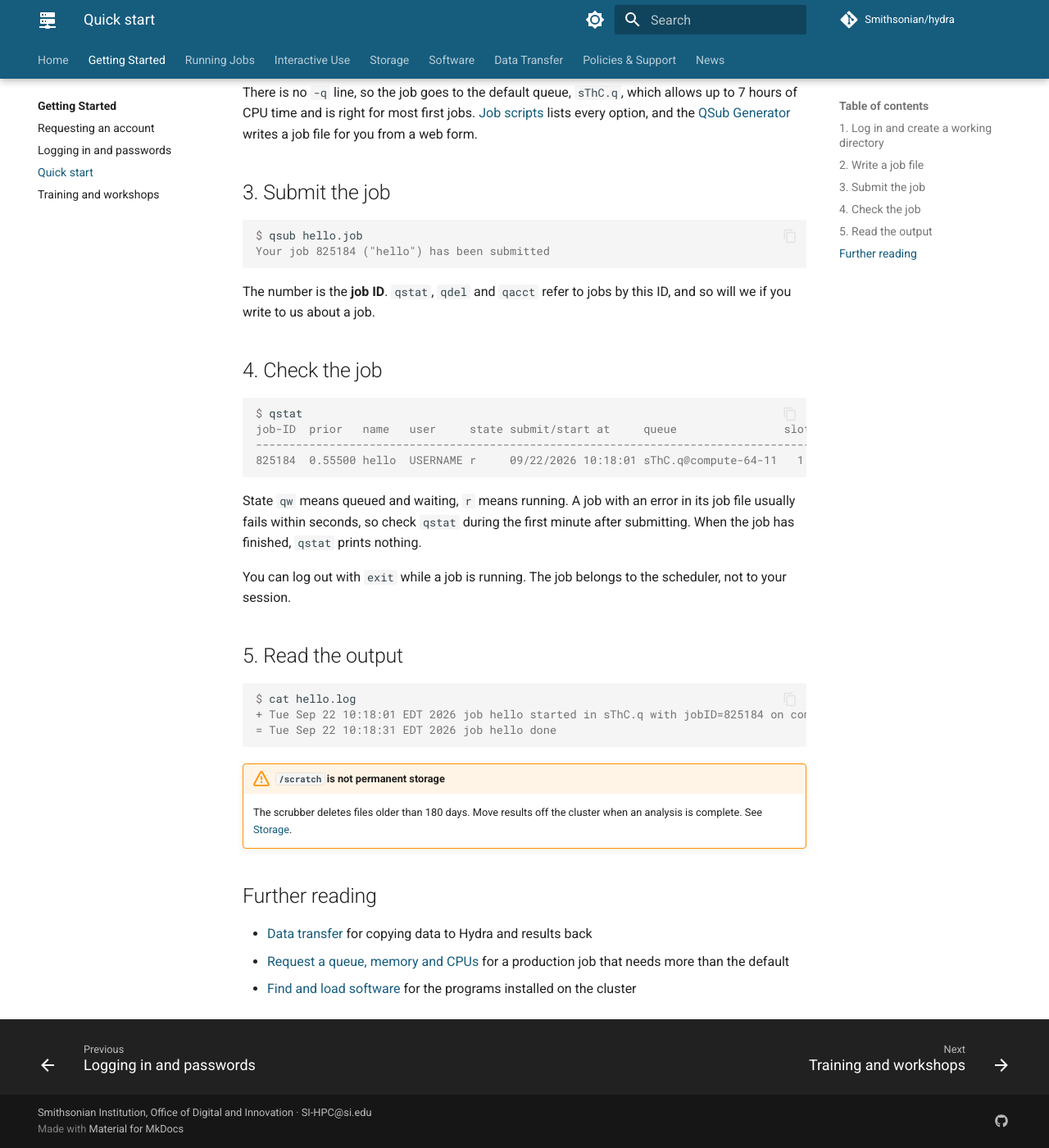
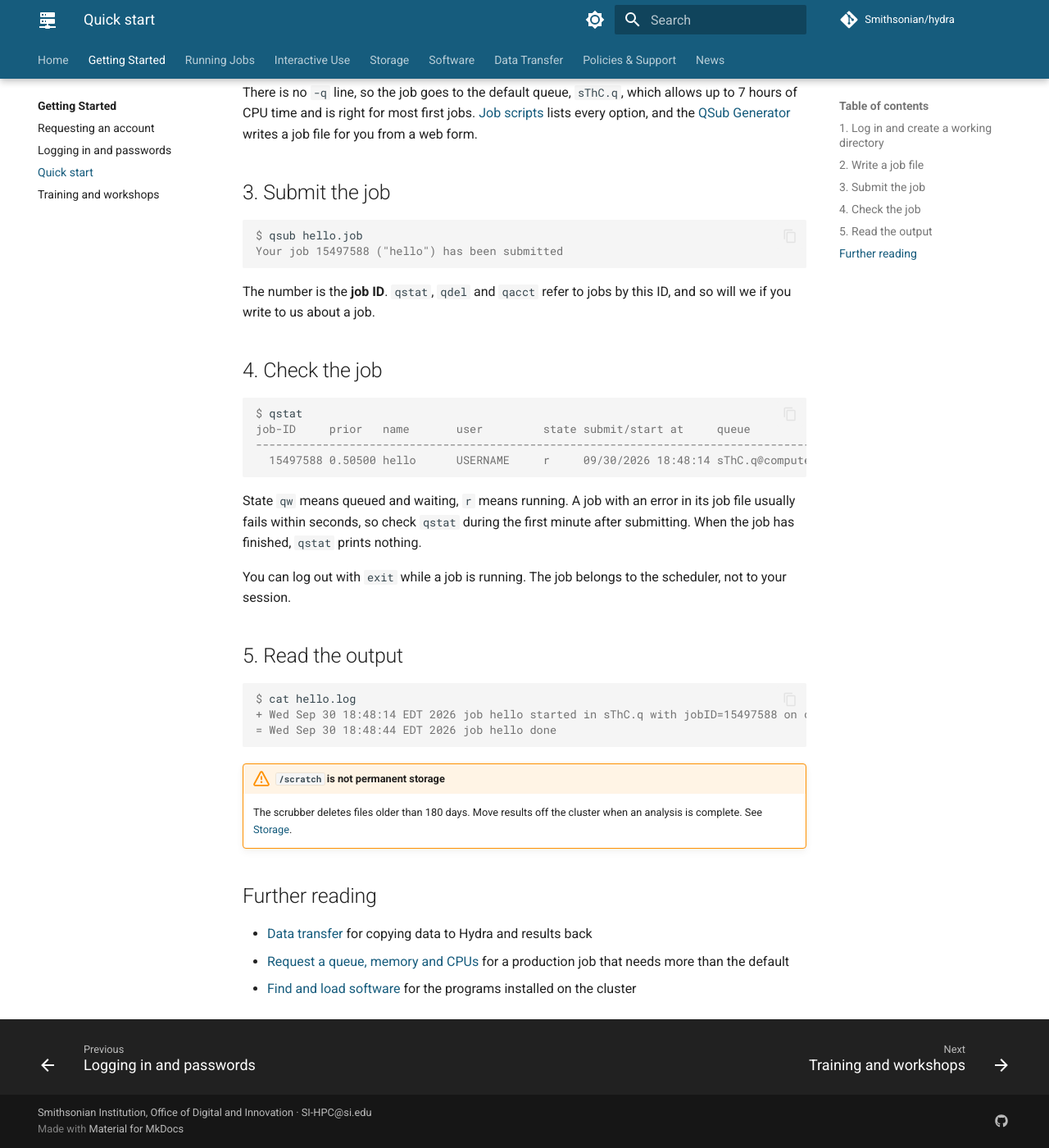
Before and after one commit to ODI-DPAC/hydra, an MkDocs documentation site: the page built from docs/getting-started/quick-start.md, in a window 1280 px wide and 1400 px high, scrolled down 1437 px. Shown: the whole window at 82% size. Built offline with MkDocs 1.6.1 and Material for MkDocs 9.7.7, drawn with Linux system fonts in a browser that asks for light colours; comment, search, counter and statistics services are not loaded.

Commit message:
Verified on the cluster: quick-start capture, ssh-copy-id, qrsh elapsed limit, /store mounts

````diff
--- a/docs/getting-started/quick-start.md
+++ b/docs/getting-started/quick-start.md
@@ -49,7 +49,7 @@ There is no `-q` line, so the job goes to the default queue, `sThC.q`, which all
 
 ```console
 $ qsub hello.job
-Your job 825184 ("hello") has been submitted
+Your job 15497588 ("hello") has been submitted
 ```
 
 The number is the **job ID**. `qstat`, `qdel` and `qacct` refer to jobs by this ID, and so will we if you write to us about a job.
@@ -58,9 +58,9 @@ The number is the **job ID**. `qstat`, `qdel` and `qacct` refer to jobs by this
 
 ```console
 $ qstat
-job-ID  prior   name   user     state submit/start at     queue                slots
-------------------------------------------------------------------------------------
-825184  0.55500 hello  USERNAME r     09/22/2026 10:18:01 sThC.q@compute-64-11   1
+job-ID     prior   name       user         state submit/start at     queue                          jclass                         slots ja-task-ID
+------------------------------------------------------------------------------------------------------------------------------------------------
+  15497588 0.50500 hello      USERNAME     r     09/30/2026 18:48:14 sThC.q@compute-93-02.cm.cluste                                    1
 ```
 
 State `qw` means queued and waiting, `r` means running. A job with an error in its job file usually fails within seconds, so check `qstat` during the first minute after submitting. When the job has finished, `qstat` prints nothing.
@@ -71,8 +71,8 @@ You can log out with `exit` while a job is running. The job belongs to the sched
 
 ```console
 $ cat hello.log
-+ Tue Sep 22 10:18:01 EDT 2026 job hello started in sThC.q with jobID=825184 on compute-64-11
-= Tue Sep 22 10:18:31 EDT 2026 job hello done
++ Wed Sep 30 18:48:14 EDT 2026 job hello started in sThC.q with jobID=15497588 on compute-93-02
+= Wed Sep 30 18:48:44 EDT 2026 job hello done
 ```
 
 !!! warning "`/scratch` is not permanent storage"
````
Also changed, not shown: docs/getting-started/login.md (+1 -1 lines), docs/interactive/qrsh.md (+1 -1 lines), docs/jobs/hardware.md (+3 -3 lines), docs/storage/filesystems.md (+1 -1 lines), docs/storage/store.md (+1 -1 lines).
